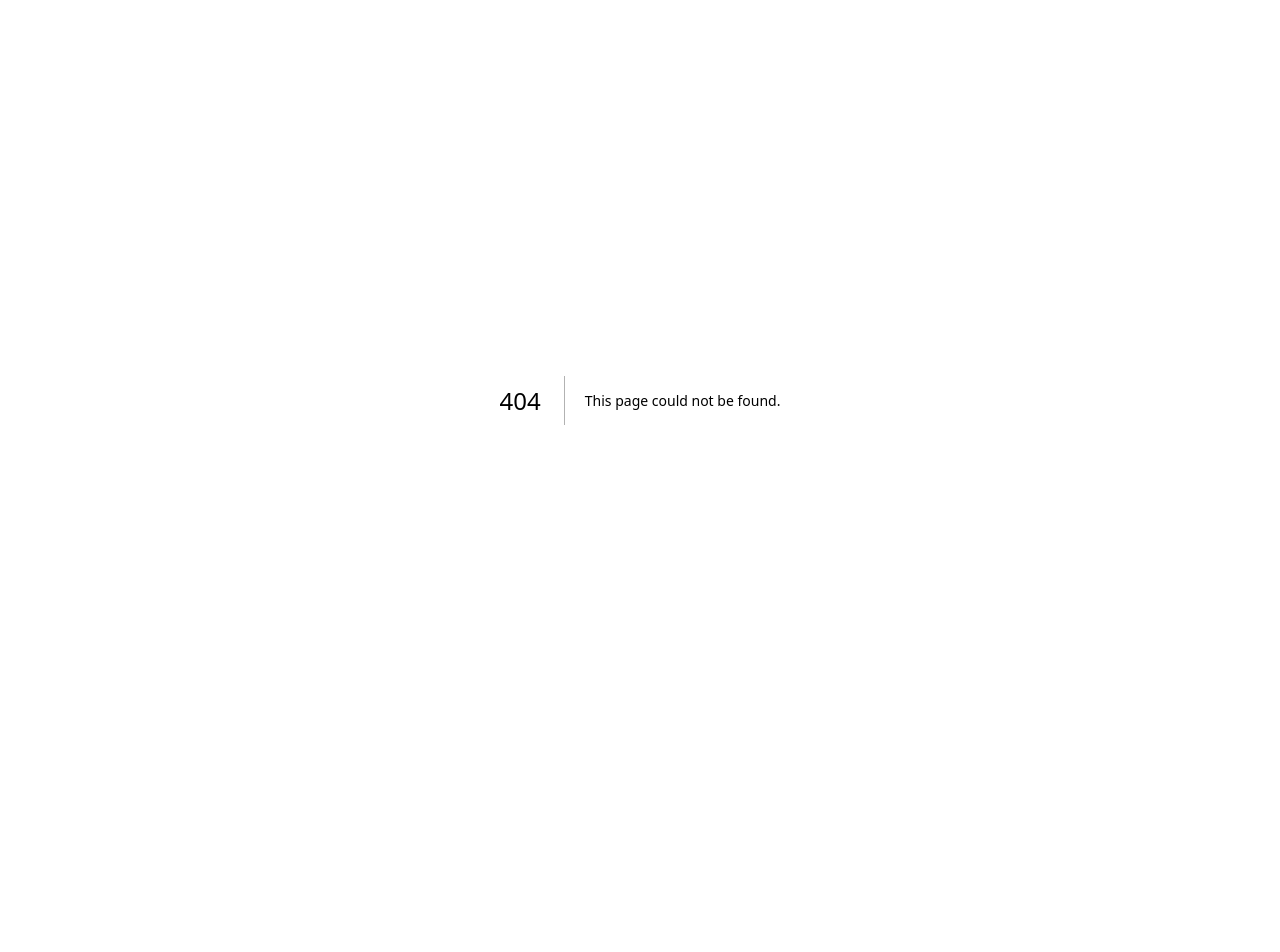
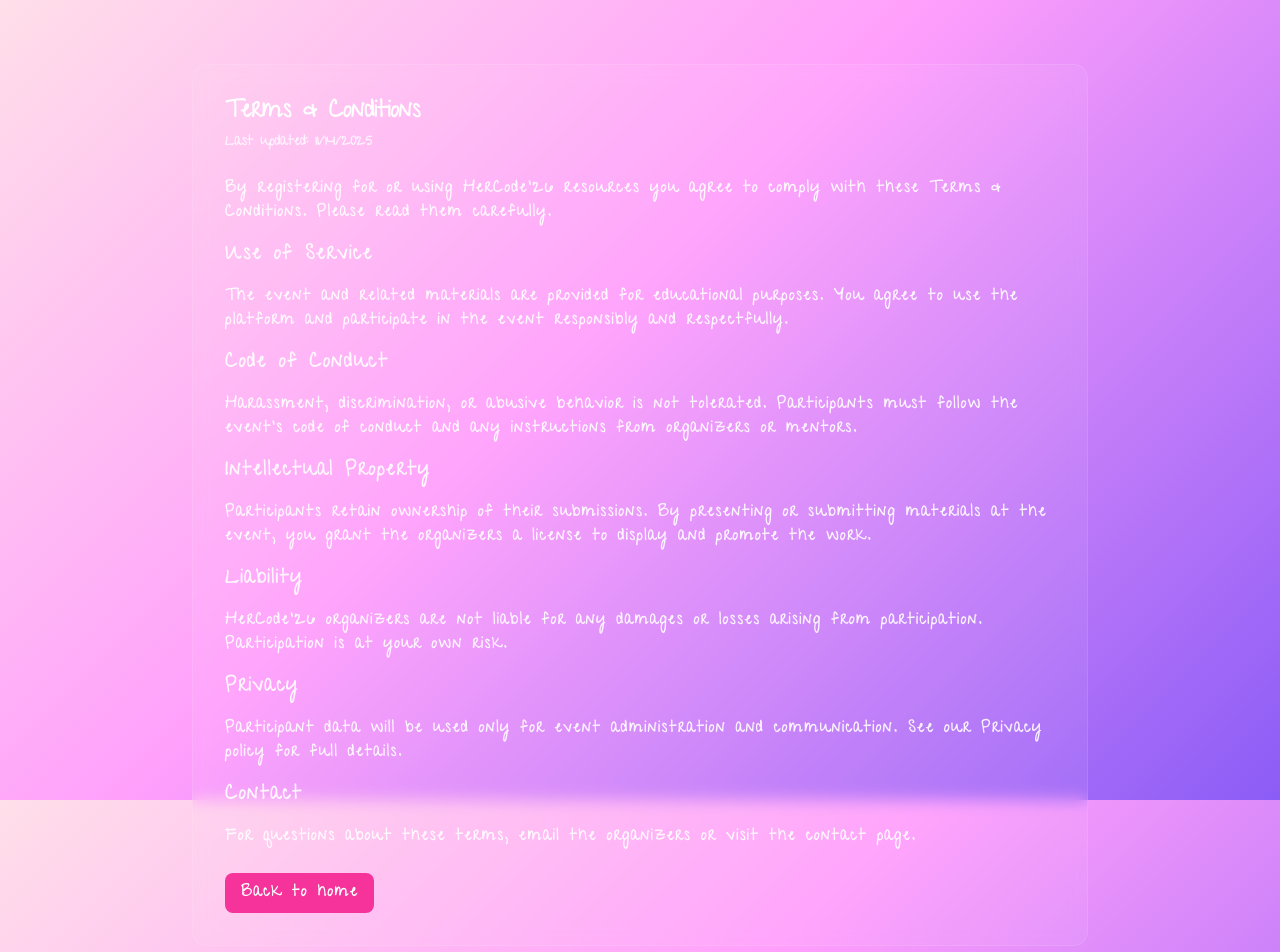
Before and after one commit to 0day-Ashish/HerCode-Web, a Next.js app: page /terms in a window 1280 px wide. Before the commit this address had no page. Shown: the top 952 px of the page. Before the commit the page ends 800 px from the top, so only its background shows below. Built offline with nearby package versions, Linux system fonts and the light colour scheme.

Commit message:
cooked a bit more!

```diff
--- a/src/app/page.tsx
+++ b/src/app/page.tsx
@@ -13,13 +13,17 @@ import {
   IconHome,
   IconPhoneCall,
   IconTerminal2,
+  IconPlus,
 } from "@tabler/icons-react";
 import ClickSpark from "@/components/ClickSpark";
 import CurvedLoop from "@/components/CurvedLoop";
+import { useRouter } from "next/navigation";
 
 export default function Home() {
   const [timeLeft, setTimeLeft] = useState<number>(30 * 24 * 60 * 60);
   const targetRef = useRef<number | null>(null);
+  const router = useRouter();
+  const [loading, setLoading] = useState(false);
 
   const links = [
     {
@@ -67,6 +71,39 @@ export default function Home() {
 
   const pad = (n: number) => String(n).padStart(2, "0");
 
+  const faqItems = [
+    {
+      q: "Who can attend?",
+      a: "HerCode'26 welcomes women and non-binary participants of all skill levels — students and professionals alike.",
+    },
+    {
+      q: "Do I need a team?",
+      a: "You can join solo or with a team. Team formation support will be available at the event.",
+    },
+    {
+      q: "Do I need a team?",
+      a: "You can join solo or with a team. Team formation support will be available at the event.",
+    },
+    {
+      q: "Do I need a team?",
+      a: "You can join solo or with a team. Team formation support will be available at the event.",
+    },
+    {
+      q: "Is there a participation fee?",
+      a: "Basic participation is free. Any paid workshops or extras will be announced in advance.",
+    },
+  ];
+
+  const [faqOpen, setFaqOpen] = useState<Record<number, boolean>>({});
+  const toggleFaq = (i: number) => setFaqOpen((s) => ({ ...s, [i]: !s[i] }));
+
+  const handleRegister = async () => {
+    if (loading) return;
+    setLoading(true);
+    await new Promise((r) => setTimeout(r, 1000));
+    router.push("/registrations");
+  };
+
   return (
     <>
       <main>
@@ -102,7 +139,7 @@ export default function Home() {
 
             <div className="z-20">
               <div className="text-white font-bold p-6 md:p-8 flex flex-col items-center lg:mt-20">
-                <p className="text-white/90 mb-4 give-you-glory glow">
+                <p className="text-white/90 mb-4 give-you-glory">
                   March 17-18, 2026 | In-Person | Adamas University
                 </p>
                 <div className="flex gap-3 md:gap-6">
@@ -124,16 +161,25 @@ export default function Home() {
                   </div>
                 </div>
                 <div className="mt-6 flex items-center justify-center gap-4 give-you-glory font-bold">
-                  <Link
-                    href="/registrations"
-                    className="px-4 py-2 sm:px-7 sm:py-4 rounded-md bg-pink-500 text-white text-sm font-medium"
+                  <button
+                    onClick={handleRegister}
+                    disabled={loading}
+                    aria-busy={loading}
+                    className="px-4 py-2 sm:px-7 sm:py-4 rounded-md bg-pink-500 text-white text-sm font-medium tracking-widest disabled:opacity-60 disabled:cursor-wait"
                   >
-                    Register
-                  </Link>
+                    {loading ? (
+                      <span className="inline-flex items-center gap-3">
+                        <span className="w-4 h-4 border-2 border-white/40 border-t-white rounded-full animate-spin" />
+                        Preparing...
+                      </span>
+                    ) : (
+                      "Register"
+                    )}
+                  </button>
 
                   <Link
                     href="/sponsors"
-                    className="px-4 py-2 sm:px-7 sm:py-4 rounded-md bg-transparent border border-white/20 text-white text-sm font-medium"
+                    className="px-4 py-2 sm:px-7 sm:py-4 rounded-md bg-transparent border border-white/20 text-white text-sm font-medium tracking-widest"
                   >
                     Sponsor
                   </Link>
@@ -211,7 +257,7 @@ export default function Home() {
 
                 <div className="bg-white/4 rounded-lg p-6 text-left">
                   <h3 className="text-lg font-semibold text-white">Web3</h3>
-                  <p className="text-white/80 text-sm mt-2"></p>
+                  <p className="text-white/80 text-sm mt-2">Decentralized applications, blockchain development, and smart contracts.</p>
                 </div>
 
                 <div className="bg-white/4 rounded-lg p-6 text-left">
@@ -228,14 +274,62 @@ export default function Home() {
                   <p className="text-white/80 text-sm mt-2">Educational technology projects, learning platforms, and digital classrooms.</p>
                 </div>
                 <div className="bg-white/4 rounded-lg p-6 text-left">
-                  <h3 className="text-lg font-semibold text-white">IOT</h3>
+                  <h3 className="text-lg font-semibold text-white">IoT & Smart Systems</h3>
+                  <p className="text-white/80 text-sm mt-2">Internet of Things projects, connected devices, and smart systems</p>
+                </div>
+                <div className="bg-white/4 rounded-lg p-6 text-left">
+                  <h3 className="text-lg font-semibold text-white">Open Innovation</h3>
                   <p className="text-white/80 text-sm mt-2">Internet of Things projects, connected devices, and smart systems</p>
                 </div>
               </div>
             </div>
           </section>
+
+          <section id="faq" className="mt-40 mb-20">
+            <div className="max-w-4xl mx-auto px-6">
+              <h2 className="text-2xl md:text-3xl font-semibold text-white mb-6 text-center give-you-glory">FAQ</h2>
+
+              <div className="space-y-3 give-you-glory font-bold tracking-widest">
+                {faqItems.map((item, idx) => {
+                  const open = !!faqOpen[idx];
+                  return (
+                    <div key={idx} className="bg-white/4 rounded-lg p-2">
+                      <div className="flex items-center">
+                        <div className="flex-1">
+                          <div className="text-white font-medium">{item.q}</div>
+                        </div>
+                        <button
+                          onClick={() => toggleFaq(idx)}
+                          aria-expanded={open}
+                          className="ml-4 text-white/80 p-2 rounded hover:bg-white/6"
+                        >
+                          <IconPlus
+                            className={`h-5 w-5 transform transition-transform duration-200 ${open ? "rotate-45" : "rotate-0"}`}
+                          />
+                        </button>
+                      </div>
+                      <div
+                        className={`mt-2 overflow-hidden transition-[max-height,opacity] duration-300 ease-in-out ${open ? "max-h-96 opacity-100" : "max-h-0 opacity-0"}`}
+                      >
+                        <p className="text-white/80 text-sm">{item.a}</p>
+                      </div>
+                    </div>
+                  );
+                })}
+              </div>
+            </div>
+          </section>
         </ClickSpark>
       </main>
+
+      {loading && (
+        <div className="fixed inset-0 z-60 flex items-center justify-center bg-black/50 backdrop-blur-sm pointer-events-auto">
+          <div className="flex flex-col items-center gap-4">
+            <div className="w-16 h-16 border-4 border-white/30 border-t-white rounded-full animate-spin" />
+            <div className="text-white give-you-glory font-bold tracking-widest">Cooking registration's page for ya!…</div>
+          </div>
+        </div>
+      )}
 
       <footer className="w-full border-t border-white/5 py-6 mt-8">
         <div className="max-w-5xl mx-auto px-6 text-center text-white/80">
@@ -250,7 +344,7 @@ export default function Home() {
           </div>
           <div className="mt-3 flex items-center justify-center gap-6 mb-3">
             <a
-              href="https://discord.gg/YOUR_INVITE"
+              href="https://discord.gg/8PNRVMPa"
               target="_blank"
               rel="noopener noreferrer"
               aria-label="Discord"
--- /dev/null
+++ b/src/app/terms/page.tsx
@@ -0,0 +1,64 @@
+"use client";
+import React from "react";
+import Link from "next/link";
+
+export default function TermsPage() {
+  return (
+    <main className="min-h-screen flex items-start justify-center py-16 px-6">
+      <div className="w-full max-w-4xl bg-white/6 backdrop-blur-sm border border-white/10 rounded-xl p-8">
+        <header className="mb-6">
+          <h1 className="text-2xl font-semibold give-you-glory text-white">Terms &amp; Conditions</h1>
+          <p className="text-sm text-white/80 mt-1 give-you-glory font-bold">Last updated: {new Date().toLocaleDateString()}</p>
+        </header>
+
+        <section className="prose prose-invert give-you-glory font-bold max-w-none text-white/90 space-y-4 tracking-widest">
+          <p>
+            By registering for or using HerCode'26 resources you agree to comply with these Terms &amp; Conditions.
+            Please read them carefully.
+          </p>
+
+          <h2 className="font-bold text-xl">Use of Service</h2>
+          <p>
+            The event and related materials are provided for educational purposes. You agree to use the platform
+            and participate in the event responsibly and respectfully.
+          </p>
+
+          <h2 className="font-bold text-xl">Code of Conduct</h2>
+          <p>
+            Harassment, discrimination, or abusive behavior is not tolerated. Participants must follow the event's
+            code of conduct and any instructions from organizers or mentors.
+          </p>
+
+          <h2 className="font-bold text-xl">Intellectual Property</h2>
+          <p>
+            Participants retain ownership of their submissions. By presenting or submitting materials at the event,
+            you grant the organizers a license to display and promote the work.
+          </p>
+
+          <h2 className="font-bold text-xl">Liability</h2>
+          <p>
+            HerCode'26 organizers are not liable for any damages or losses arising from participation. Participation
+            is at your own risk.
+          </p>
+
+          <h2 className="font-bold text-xl">Privacy</h2>
+          <p>
+            Participant data will be used only for event administration and communication. See our Privacy policy for
+            full details.
+          </p>
+
+          <h2 className="font-bold text-xl">Contact</h2>
+          <p>
+            For questions about these terms, email the organizers or visit the contact page.
+          </p>
+
+          <div className="mt-6">
+            <Link href="/" className="inline-block px-4 py-2 bg-pink-500 text-white rounded-md">
+              Back to home
+            </Link>
+          </div>
+        </section>
+      </div>
+    </main>
+  );
+}
```
